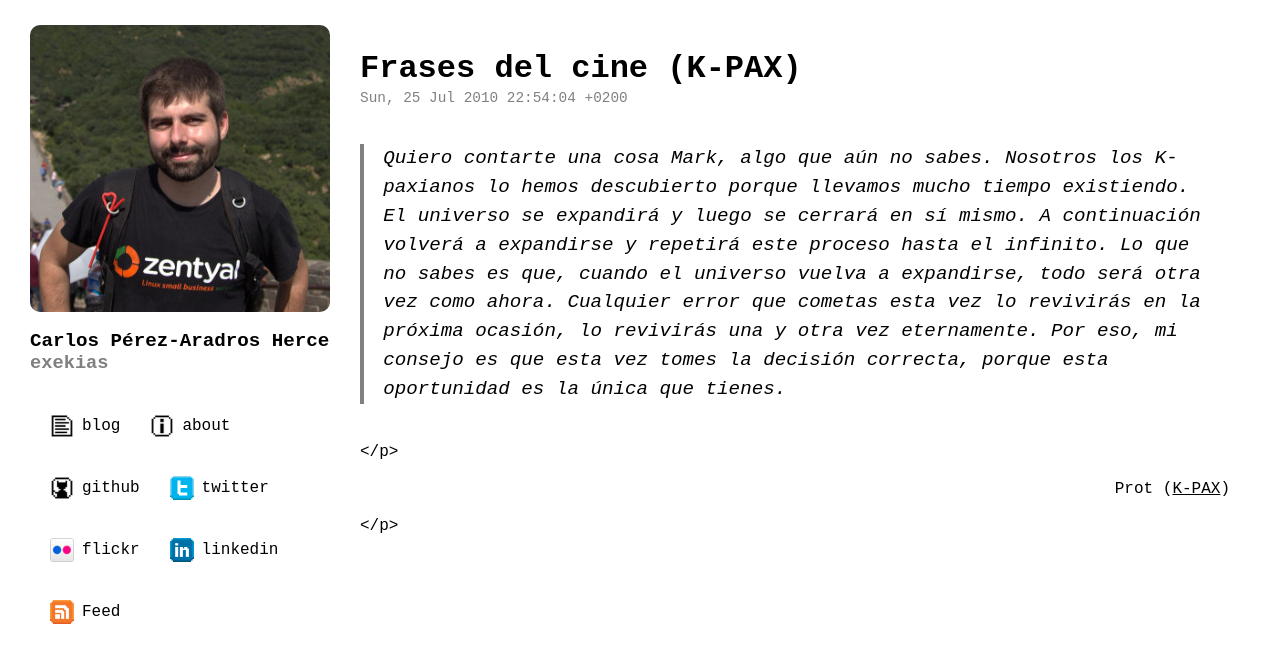
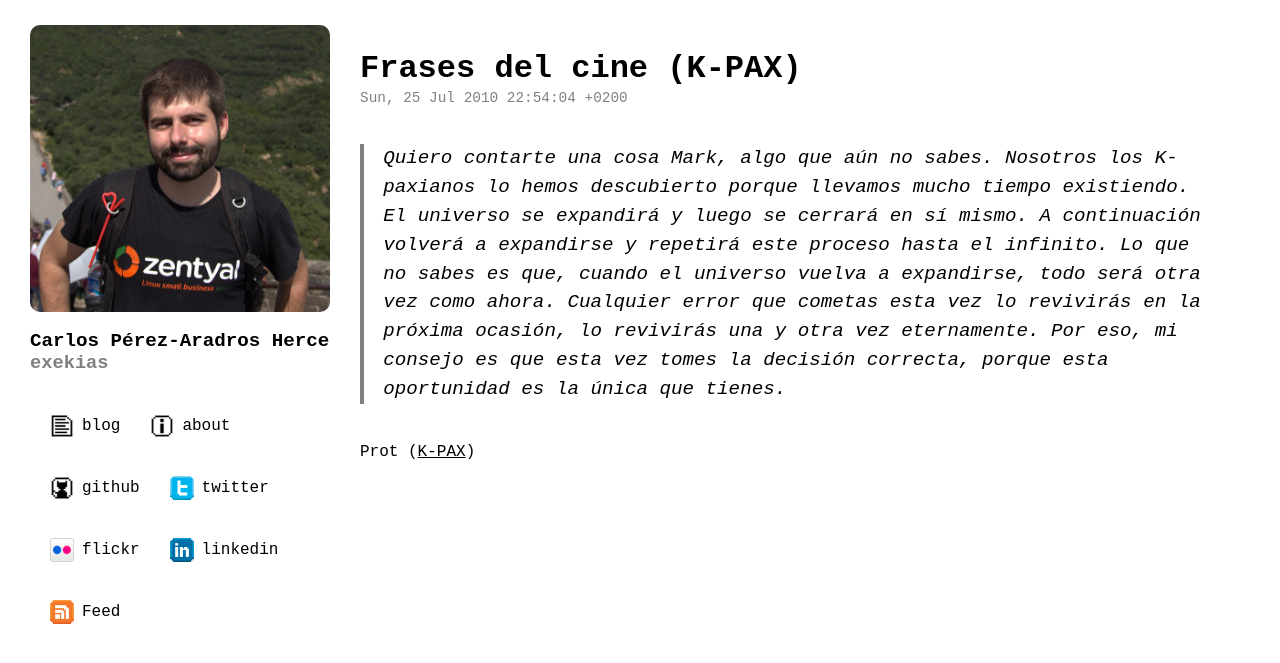
Before and after one commit to exekias/exekias.me, a Jekyll site: the page built from _posts/2010-07-25-frases-del-cine-k-pax.markdown, in a window 1280 px wide. Shown: the top 663 px of the page. Built offline with Jekyll 4.4.1, drawn with Linux system fonts in a browser that asks for light colours.

Commit message:
Fix markdown for some posts

```diff
--- a/_posts/2010-03-07-mi-prediccion-para-los-oscar.markdown
+++ b/_posts/2010-03-07-mi-prediccion-para-los-oscar.markdown
@@ -34,13 +34,15 @@ Inglorious Basterds<br />
 Precious: Based on the Novel &lsquo;Push&rsquo; by Sapphire<br />
 A Serious Man<br />
 Up<br />
-Up in the Air</p>
+Up in the Air
+
 <h3>Mejor Direcci&oacute;n</h3><br />
 James Cameron por Avatar<br />
 <strong>Kathryn Bigelow</strong> por The Hurt Locker<br />
 Quentin Tarantino por Inglorious Basterds<br />
 Lee Daniels por Precious<br />
-Jason Reitman por Up in the Air</p>
+Jason Reitman por Up in the Air
+
 <p>Aunque Avatar ha sido la revoluci&oacute;n del a&ntilde;o en taquilla (en parte debido a la llegada del cine 3D) creo que finalmente The Hurt Locker se alzar&aacute; con la estatu&iacute;lla, tanto a mejor pel&iacute;cula como mejor direcci&oacute;n. De ser as&iacute; Kathryn Bigelow se convertir&iacute;a en la primera mujer en ganar el premio al mejor director. En toda la historia de los Oscar tan s&oacute;lo 3 mujeres han sido nominadas.</p>
 <p><a href="/wp-content/uploads/2010/03/080225-jeff-bridges-vmed-5p.widec.jpg"><img src="/wp-content/uploads/2010/03/080225-jeff-bridges-vmed-5p.widec-200x300.jpg" alt="Jeff Bridges en El gran Leboski" title="Jeff Bridges" width="200" height="300" class="alignleft size-medium wp-image-71" /></a></p>
 <h3>Mejor Actor</h3><br />
--- a/_posts/2010-07-25-frases-del-cine-k-pax.markdown
+++ b/_posts/2010-07-25-frases-del-cine-k-pax.markdown
@@ -22,5 +22,6 @@ categories:
 tags: []
 comments: []
 ---
-<blockquote>Quiero contarte una cosa Mark, algo que a&uacute;n no sabes. Nosotros los K-paxianos lo hemos descubierto porque llevamos mucho tiempo existiendo. El universo se expandir&aacute; y luego se cerrar&aacute; en s&iacute; mismo. A continuaci&oacute;n volver&aacute; a expandirse y repetir&aacute; este proceso hasta el infinito. Lo que no sabes es que, cuando el universo vuelva a expandirse, todo ser&aacute; otra vez como ahora. Cualquier error que cometas esta vez lo revivir&aacute;s en la pr&oacute;xima ocasi&oacute;n, lo revivir&aacute;s una y otra vez eternamente. Por eso, mi consejo es que esta vez tomes la decisi&oacute;n correcta, porque esta oportunidad es la &uacute;nica que tienes.</blockquote></p>
-<p style="text-align: right;">Prot (<a href="http://www.imdb.com/title/tt0272152/">K-PAX</a>)</p></p>
+> Quiero contarte una cosa Mark, algo que a&uacute;n no sabes. Nosotros los K-paxianos lo hemos descubierto porque llevamos mucho tiempo existiendo. El universo se expandir&aacute; y luego se cerrar&aacute; en s&iacute; mismo. A continuaci&oacute;n volver&aacute; a expandirse y repetir&aacute; este proceso hasta el infinito. Lo que no sabes es que, cuando el universo vuelva a expandirse, todo ser&aacute; otra vez como ahora. Cualquier error que cometas esta vez lo revivir&aacute;s en la pr&oacute;xima ocasi&oacute;n, lo revivir&aacute;s una y otra vez eternamente. Por eso, mi consejo es que esta vez tomes la decisi&oacute;n correcta, porque esta oportunidad es la &uacute;nica que tienes.
+
+Prot (<a href="http://www.imdb.com/title/tt0272152/">K-PAX</a>)
--- a/_posts/2011-06-12-y-es-un-bichejo-de-diseno-amable.markdown
+++ b/_posts/2011-06-12-y-es-un-bichejo-de-diseno-amable.markdown
@@ -27,7 +27,9 @@ tags:
 comments: []
 ---
 <p>De casualidad descubro a <a href="http://www.granbob.com">GranBob</a> y su &uacute;ltimo disco "Pedaleando". Teniendo en cuenta que ya vi&oacute; la luz hace un a&ntilde;o, digamos que no es una primicia, pero me pareci&oacute; tan simp&aacute;tica la canci&oacute;n que aqu&iacute; la pongo:</p>
-<p><center>httpv://www.youtube.com/watch?v=2bO0jHlL28w</center></p>
+
+{% youtube 2bO0jHlL28w %}
+
 <blockquote><p>Y es pues como la vida, mordiendo el polvo aprendes a sudar cuesta arriba, apretando los dientes, a avanzar con el viento de frente... Y es un bichejo de dise&ntilde;o amable, le sirve igual al broker y al paleta. Es revolucionaria y una elegante guerrillera con armas de poeta.</blockquote></p>
 <p>Y es que ahora ya s&iacute; que estamos en pleno verano, y es cuando m&aacute;s apetece coger la bicicleta!</p>
 <p>Por cierto, para los que est&eacute;is por Zaragoza este fin de semana quiz&aacute;s os interese asistir a la <a href="http://www.ciclonudista.net/">manifestaci&oacute;n ciclonudista</a>. No ser&aacute; mi caso, toca retirada a la tierra...</p>
```
